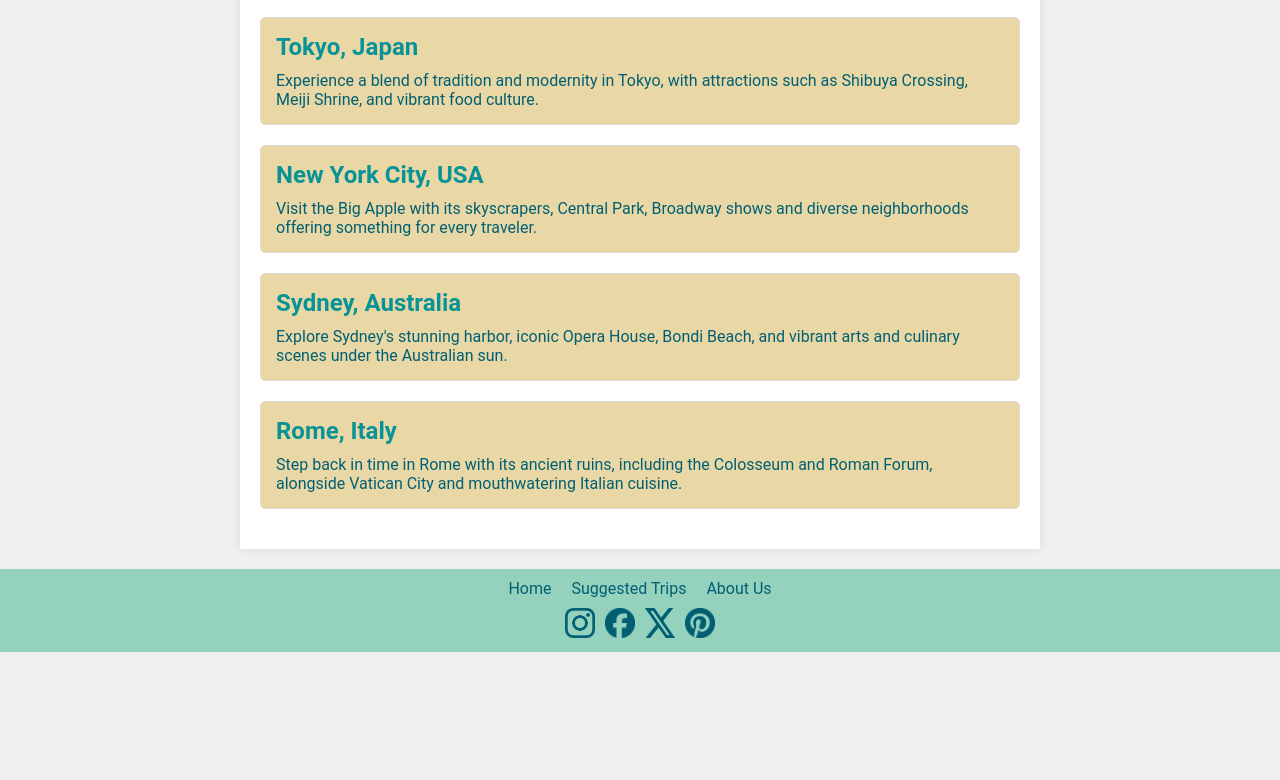
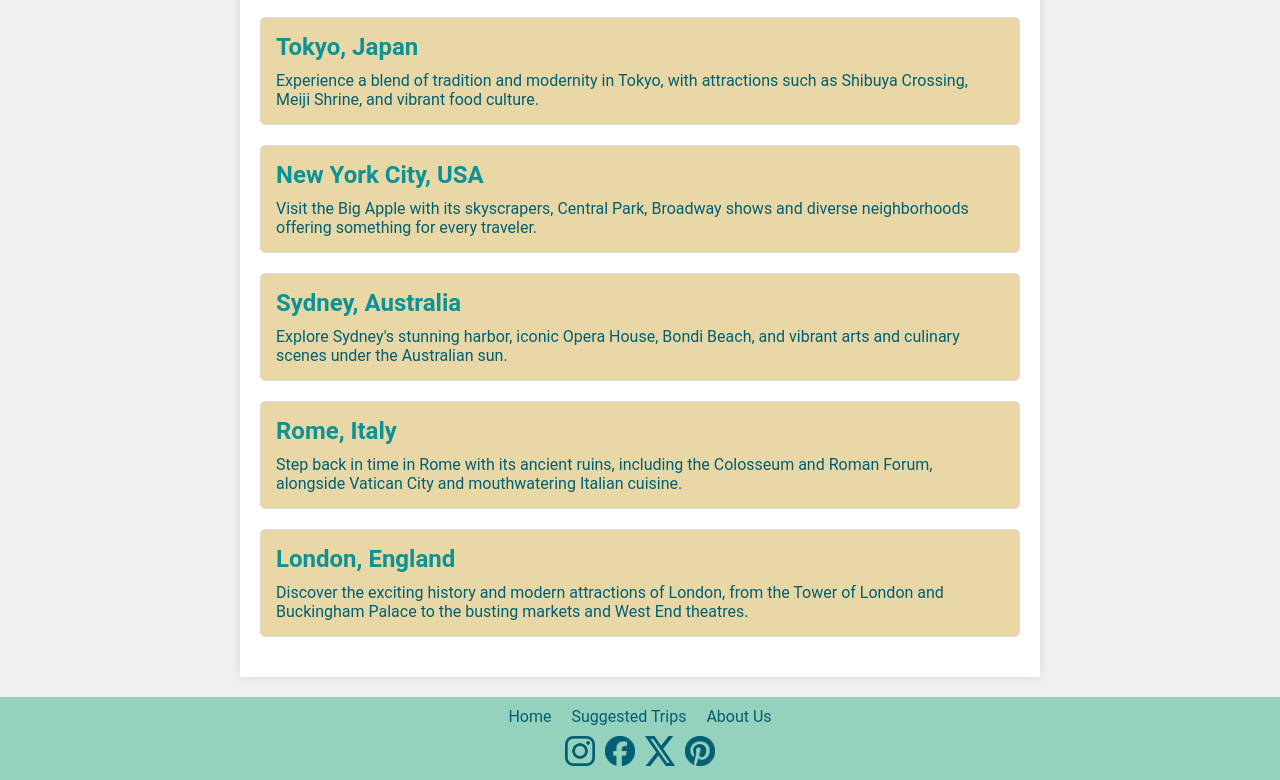
Before and after one commit to ktwall/capstone, a website: page travel.html in a window 1280 px wide. Shown: the part 397-1177 px from the top of the page. Before the commit the page ends 1049 px from the top, so only its background shows below. Drawn offline with Linux system fonts and the light colour scheme.

Commit message:
final updates for capstone project, an additional city to travel.html, more info on the about page, etc.

```diff
--- a/styles.css
+++ b/styles.css
@@ -119,7 +119,7 @@ header {
     padding: 10px;
 }
 
-/* Main Content */
+/* Main App Content */
 #app {
     max-width: 800px;
     margin: 20px auto;
@@ -158,7 +158,7 @@ header {
     padding: 10px 0;
 }
 
-/* Index */
+/* Index (Home) */
 #citySelect,
 #notesInput,
 #saveButton {
--- a/travel.html
+++ b/travel.html
@@ -84,6 +84,12 @@
             Italian cuisine.
           </p>
         </li>
+        <li>
+          <h2>London, England</h2>
+          <p>
+              Discover the exciting history and modern attractions of London, from the Tower of London and Buckingham Palace to the busting markets and West End theatres.
+          </p>
+      </li>
       </ul>
     </div>
 
```
Also changed, not shown: about.html (+1 -1 lines), index.html (+1 -1 lines).
